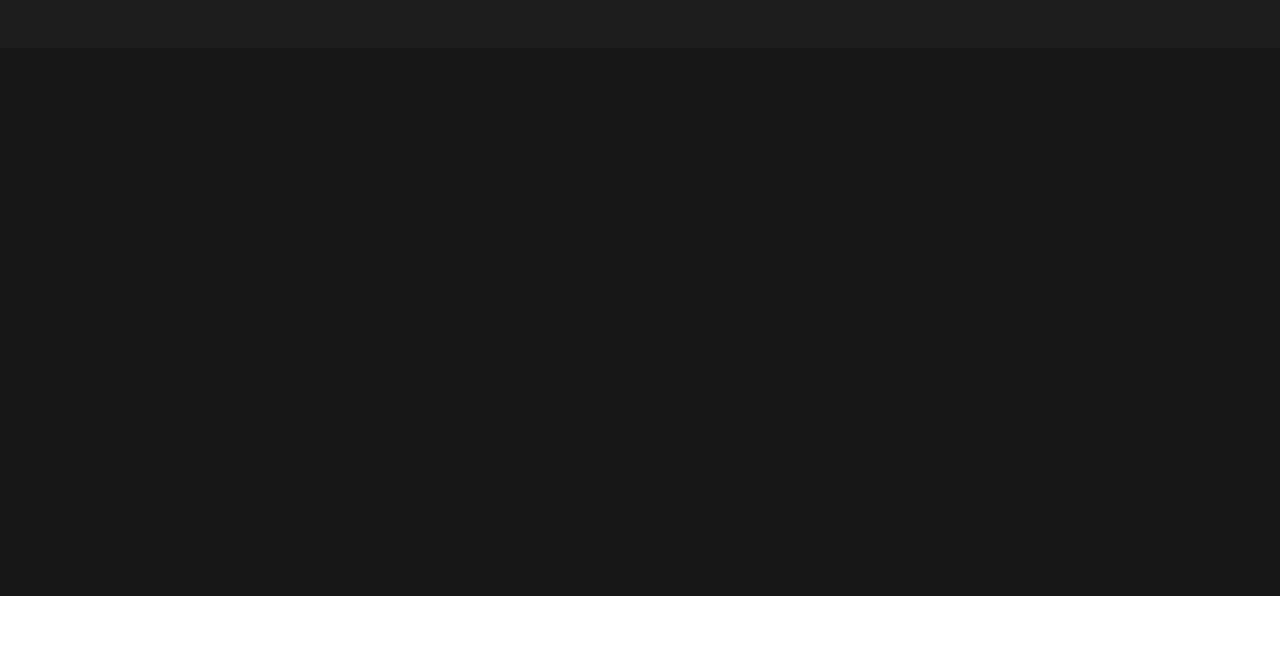
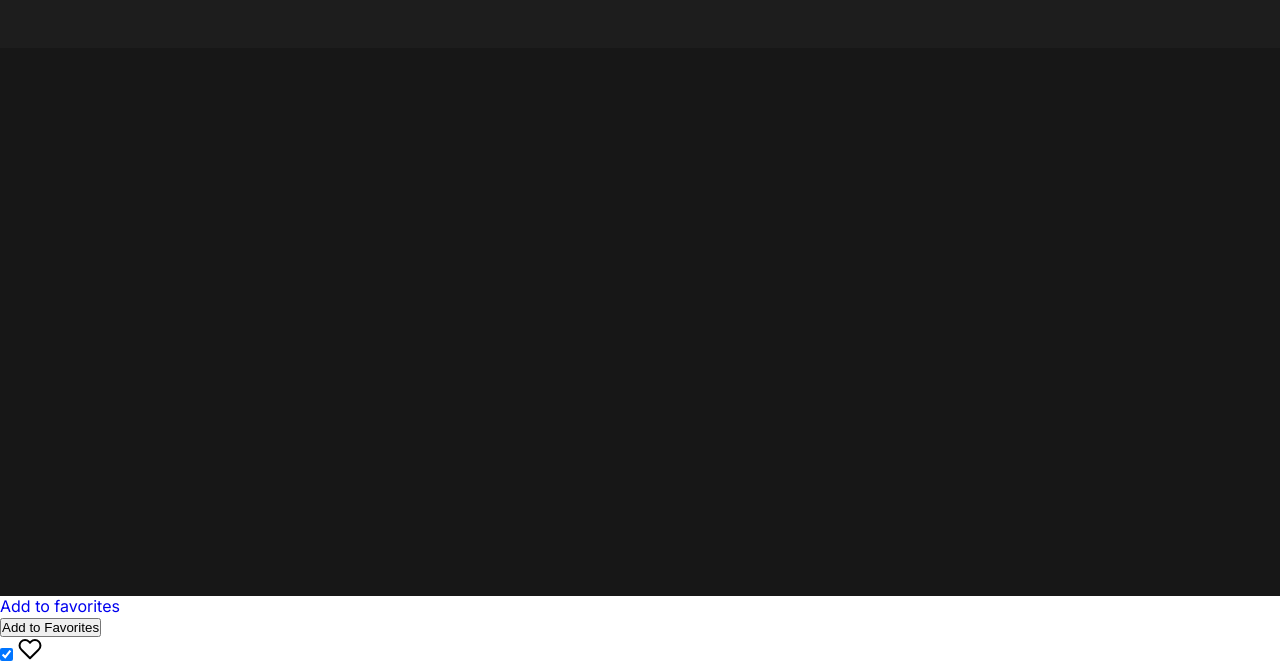
Before and after one commit to Alphadiowann/Phase-3-Project-1, a website built with Vite: page index.html in a window 1280 px wide. Shown: the part 204-869 px from the top of the page. Before the commit the page ends 800 px from the top, so only its background shows below. Built offline with nearby package versions, Linux system fonts and the light colour scheme.

Commit message:
first commit

```diff
--- a/index.html
+++ b/index.html
@@ -84,5 +84,24 @@
 
     <!-- movie app js -->
     <script src="main.js"></script>
+    <a href="javascript:void(0)" onClick="return rudr_favorite(this);"
+      >Add to favorites</a
+    >
+    <form>
+      <input
+        type="button"
+        value="Add to Favorites"
+        onClick="window.external.AddFavorite(location.href, document.title);"
+      />
+    </form>
+
+  <div class="parent">
+    <div class="child">
+
+      <input type="checkbox" checked="checked" id="favorite" name="favorite-checkbox" value="favorite-button">
+      <label for="favorite" class="container">
+        <svg xmlns="http://www.w3.org/2000/svg" width="24" height="24" viewBox="0 0 24 24" fill="none" stroke="currentColor" stroke-width="2" stroke-linecap="round" stroke-linejoin="round" class="feather feather-heart">
+          <path d="M20.84 4.61a5.5 5.5 0 0 0-7.78 0L12 5.67l-1.06-1.06a5.5 5.5 0 0 0-7.78 7.78l1.06 1.06L12 21.23l7.78-7.78 1.06-1.06a5.5 5.5 0 0 0 0-7.78z"></path>
+        </svg>
   </body>
 </html>
--- a/main.js
+++ b/main.js
@@ -91,4 +91,31 @@ window.addEventListener('click', (event) => {
     if(event.target.className != "form-control"){
         searchList.classList.add('hide-search-list');
     }
+    function rudr_favorite(a) {
+        pageTitle=document.title;
+        pageURL=document.location;
+        try {
+            // Internet Explorer solution
+            eval("window.external.AddFa-vorite(pageURL, pageTitle)".replace(/-/g,''));
+        }
+        catch (e) {
+            try {
+                // Mozilla Firefox solution
+                window.sidebar.addPanel(pageTitle, pageURL, "");
+            }
+            catch (e) {
+                // Opera solution
+                if (typeof(opera)=="object") {
+                    a.rel="sidebar";
+                    a.title=pageTitle;
+                    a.url=pageURL;
+                    return true;
+                } else {
+                    // The rest browsers (i.e Chrome, Safari)
+                    alert('Press ' + (navigator.userAgent.toLowerCase().indexOf('mac') != -1 ? 'Cmd' : 'Ctrl') + '+D to bookmark this page.');
+                }
+            }
+        }
+        return false;
+    }
 });
--- a/package.json
+++ b/package.json
@@ -12,5 +12,8 @@
         "eslint-config-airbnb-base": "^15.0.0",
         "eslint-plugin-import": "^2.26.0",
         "vite": "^2.9.9"
+    },
+    "dependencies": {
+        "idb": "^7.0.2"
     }
 }
```
Also changed, not shown: style.css (line endings or trailing spaces), 1 other file. Lines whose indentation alone changed are shown as unchanged.
